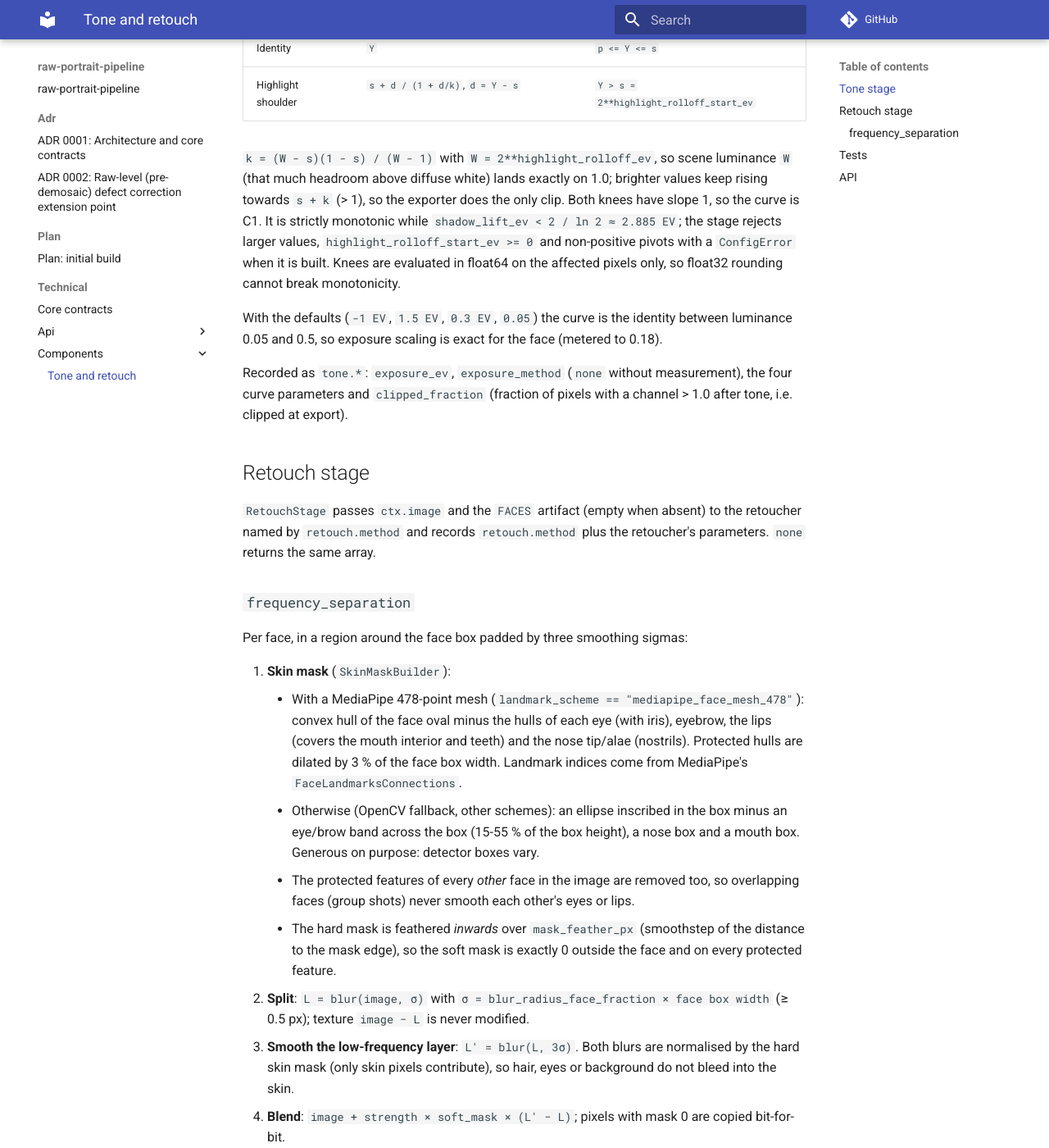
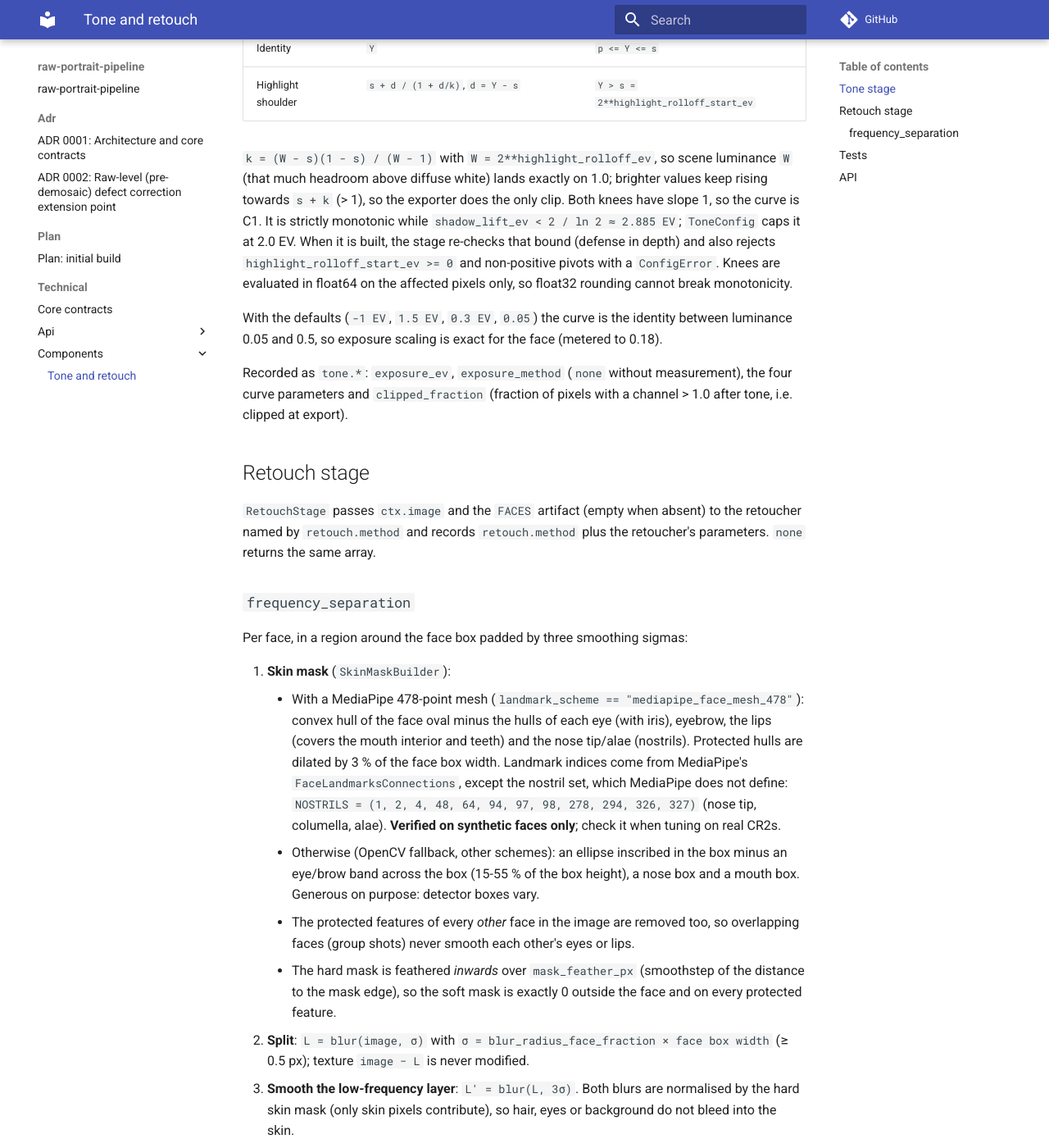
Before and after one commit to emiliano-f/raw-portrait-pipeline, an MkDocs documentation site: the page built from docs/technical/components/tone-retouch.md, in a window 1280 px wide and 1400 px high, scrolled down 934 px. Shown: the whole window at 82% size. Built offline with MkDocs 1.6.1 and Material for MkDocs 9.7.7, drawn with Linux system fonts in a browser that asks for light colours; comment, search, counter and statistics services are not loaded.

Commit message:
docs(tone-retouch): bounds, nostril indices verified on synthetic only

```diff
--- a/docs/technical/components/tone-retouch.md
+++ b/docs/technical/components/tone-retouch.md
@@ -34,9 +34,10 @@ Input and output are scene-linear working-space RGB; nothing is clipped.
 luminance `W` (that much headroom above diffuse white) lands exactly on 1.0;
 brighter values keep rising towards `s + k` (> 1), so the exporter does the
 only clip. Both knees have slope 1, so the curve is C1. It is strictly
-monotonic while `shadow_lift_ev < 2 / ln 2 ≈ 2.885 EV`; the stage rejects larger
-values, `highlight_rolloff_start_ev >= 0` and non-positive pivots with a
-`ConfigError` when it is built. Knees are evaluated in float64 on the affected
+monotonic while `shadow_lift_ev < 2 / ln 2 ≈ 2.885 EV`; `ToneConfig` caps it
+at 2.0 EV. When it is built, the stage re-checks that bound (defense in depth)
+and also rejects `highlight_rolloff_start_ev >= 0` and non-positive pivots
+with a `ConfigError`. Knees are evaluated in float64 on the affected
 pixels only, so float32 rounding cannot break monotonicity.
 
 With the defaults (`-1 EV`, `1.5 EV`, `0.3 EV`, `0.05`) the curve is the
@@ -62,7 +63,11 @@ Per face, in a region around the face box padded by three smoothing sigmas:
       convex hull of the face oval minus the hulls of each eye (with iris),
       eyebrow, the lips (covers the mouth interior and teeth) and the
       nose tip/alae (nostrils). Protected hulls are dilated by 3 % of the face
-      box width. Landmark indices come from MediaPipe's `FaceLandmarksConnections`.
+      box width. Landmark indices come from MediaPipe's `FaceLandmarksConnections`,
+      except the nostril set, which MediaPipe does not define:
+      `NOSTRILS = (1, 2, 4, 48, 64, 94, 97, 98, 278, 294, 326, 327)`
+      (nose tip, columella, alae). **Verified on synthetic faces only**; check
+      it when tuning on real CR2s.
     - Otherwise (OpenCV fallback, other schemes): an ellipse inscribed in the
       box minus an eye/brow band across the box (15-55 % of the box height), a nose
       box and a mouth box. Generous on purpose: detector boxes vary.
```
